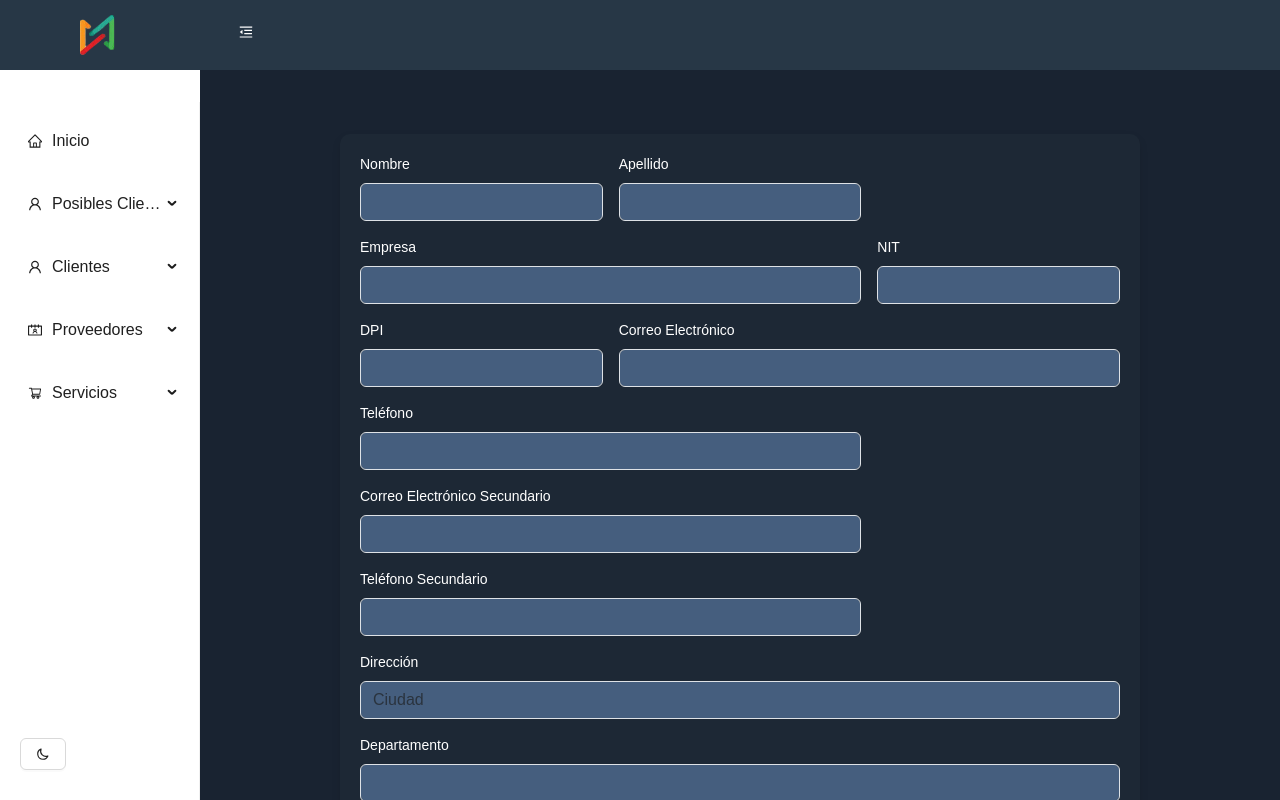
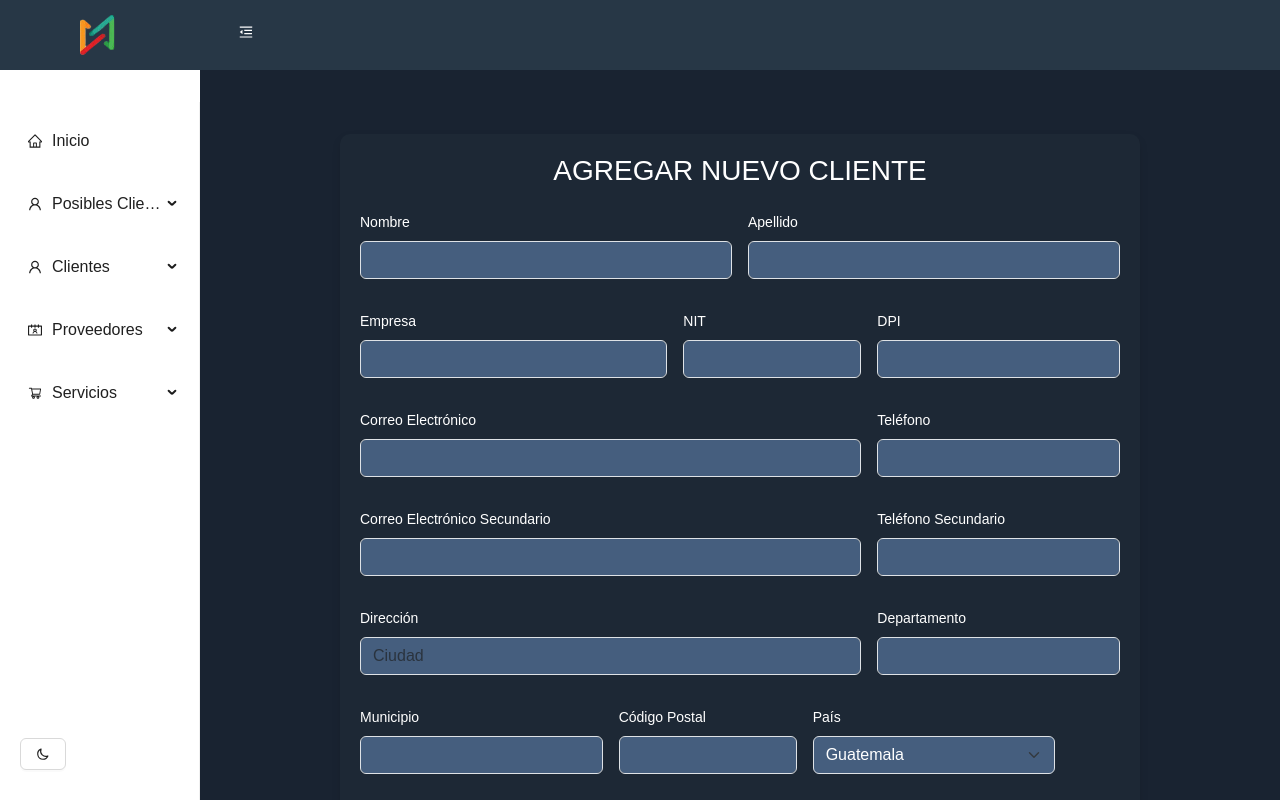
Before and after one commit to Ever-IG/crmqweba, a React (Vite) app in the folder vite-project/: page /NuevoCliente in a window 1280 px wide. Shown: the top 800 px of the page. Built offline with nearby package versions, Linux system fonts and the light colour scheme.

Commit message:
restored

```diff
--- a/vite-project/src/Components/NuevoCliente.jsx
+++ b/vite-project/src/Components/NuevoCliente.jsx
@@ -108,8 +108,10 @@ function NuevoCliente() {
         <div className="NuevoCliente">
         <div className="form-container">
         <form className="row g-3" onSubmit={handleSubmit}>
+        <center><label> <h3> AGREGAR NUEVO CLIENTE </h3> </label> </center>
             {/* Formulario con campos */}
-            <div className="col-md-4">
+            <div className="col-md-6">
+            <div className="form-group mb-3">
                 <label htmlFor="CLI_nombre" className="form-label">Nombre</label>
                 <input
                     type="text"
@@ -119,7 +121,10 @@ function NuevoCliente() {
                     onChange={handleChange}
                 />
             </div>
-            <div className="col-md-4">
+            </div>
+
+            <div className="col-md-6">
+            <div className="form-group mb-3">
                 <label htmlFor="CLI_apellido" className="form-label">Apellido</label>
                 <input
                     type="text"
@@ -129,7 +134,10 @@ function NuevoCliente() {
                     onChange={handleChange}
                 />
             </div>
-            <div className="col-md-8">
+            </div>
+
+            <div className="col-md-5">
+            <div className="form-group mb-3">
                 <label htmlFor="CLI_empresa" className="form-label">Empresa</label>
                 <input
                     type="text"
@@ -139,7 +147,10 @@ function NuevoCliente() {
                     onChange={handleChange}
                 />
             </div>
-            <div className="col-md-4">
+            </div>
+
+            <div className="col-md-3">
+            <div className="form-group mb-3">
                 <label htmlFor="CLI_nit" className="form-label">NIT</label>
                 <input
                     type="text"
@@ -149,7 +160,10 @@ function NuevoCliente() {
                     onChange={handleChange}
                 />
             </div>
+            </div>
+
             <div className="col-md-4">
+            <div className="form-group mb-3">
                 <label htmlFor="CLI_dpi" className="form-label">DPI</label>
                 <input
                     type="text"
@@ -159,7 +173,10 @@ function NuevoCliente() {
                     onChange={handleChange}
                 />
             </div>
+            </div>
+
             <div className="col-md-8">
+            <div className="form-group mb-3">
                 <label htmlFor="CLI_correo_electronico" className="form-label">Correo Electrónico</label>
                 <input
                     type="email"
@@ -169,7 +186,10 @@ function NuevoCliente() {
                     onChange={handleChange}
                 />
             </div>
-            <div className="col-md-8">
+            </div>
+
+            <div className="col-md-4">
+            <div className="form-group mb-3">
                 <label htmlFor="CLI_telefono" className="form-label">Teléfono</label>
                 <input
                     type="text"
@@ -181,7 +201,10 @@ function NuevoCliente() {
                     title="Número de teléfono de 8 dígitos"
                 />
             </div>
+            </div>
+
             <div className="col-md-8">
+            <div className="form-group mb-3">
                 <label htmlFor="CLI_correo_electronico_secundario" className="form-label">Correo Electrónico Secundario</label>
                 <input
                     type="email"
@@ -191,7 +214,10 @@ function NuevoCliente() {
                     onChange={handleChange}
                 />
             </div>
-            <div className="col-md-8">
+            </div>
+
+            <div className="col-md-4">
+            <div className="form-group mb-3">
                 <label htmlFor="CLI_telefono_secundario" className="form-label">Teléfono Secundario</label>
                 <input
                     type="text"
@@ -203,7 +229,10 @@ function NuevoCliente() {
                     title="Número de teléfono de 8 dígitos"
                 />
             </div>
-            <div className="col-12">
+            </div>
+
+            <div className="col-md-8">
+            <div className="form-group mb-3">
                 <label htmlFor="CLI_didreccion" className="form-label">Dirección</label>
                 <input
                     type="text"
@@ -214,7 +243,10 @@ function NuevoCliente() {
                     onChange={handleChange}
                 />
             </div>
-            <div className="col-12">
+            </div>
+
+            <div className="col-md-4">
+            <div className="form-group mb-3">
                 <label htmlFor="CLI_departamento" className="form-label">Departamento</label>
                 <input
                     type="text"
@@ -224,7 +256,10 @@ function NuevoCliente() {
                     onChange={handleChange}
                 />
             </div>
-            <div className="col-md-6">
+            </div>
+
+            <div className="col-md-4">
+            <div className="form-group mb-3">
                 <label htmlFor="CLI_municipio" className="form-label">Municipio</label>
                 <input
                     type="text"
@@ -234,7 +269,10 @@ function NuevoCliente() {
                     onChange={handleChange}
                 />
             </div>
-            <div className="col-md-2">
+            </div>
+
+            <div className="col-md-3">
+            <div className="form-group mb-3">
                 <label htmlFor="CLI_codigo_postal" className="form-label">Código Postal</label>
                 <input
                     type="number"
@@ -246,7 +284,10 @@ function NuevoCliente() {
                     max="99999"
                 />
             </div>
+            </div>
+
             <div className="col-md-4">
+            <div className="form-group mb-3">
                 <label htmlFor="CLI_pais" className="form-label">País</label>
                 <select
                     name="CLI_pais"
@@ -259,8 +300,12 @@ function NuevoCliente() {
                     <option value="MX">México</option>
                 </select>
             </div>
-            <div className="col-12">
+            </div>
+
+            <div className="col sm-12">
+            <div className="form-group mb-3">
                 <button type="submit" className="btn btn-primary">Agregar Cliente</button>
+            </div>
             </div>
             <ToastContainer />
         </form>
--- a/vite-project/src/Components/NuevoPosibleCliente.jsx
+++ b/vite-project/src/Components/NuevoPosibleCliente.jsx
@@ -95,7 +95,7 @@ function NuevoPosibleCliente() {
         <div className="NuevoPosibleCliente">
         <div className="form-container">
             <ToastContainer />
-            <h2 className="mb-4">Agregar Posible Cliente</h2>
+            <center><label> <h3> AGREGAR NUEVO POSIBLE CLIENTE </h3> </label> </center>
             <form onSubmit={handleSubmit} className="row g-3">
                 {/* Input fields for all the columns */}
                 <div className="col-md-6">
--- a/vite-project/src/Components/NuevoServicio.jsx
+++ b/vite-project/src/Components/NuevoServicio.jsx
@@ -77,7 +77,7 @@ function NuevoServicio() {
             <div className="NuevoCliente">
             <div className="form-container">
             <form className="row g-3" onSubmit= {handleSubmit}>
-
+                <center><label> <h3> AGREGAR NUEVO SERVICIO </h3> </label> </center>
                 <div className="col-md-8">
                 <div className="form-group mb-3">
                     <label htmlFor="SER_nombre">Nombre del Servicio</label>
@@ -123,8 +123,9 @@ function NuevoServicio() {
                     />
                 </div>
                 </div>
+                <div className="col md-10">
                 <button type="submit" className="btn btn-primary">Agregar Servicio</button>
-            <ToastContainer />
+                </div>
             </form>
         </div>
         </div>
--- a/vite-project/src/index.css
+++ b/vite-project/src/index.css
@@ -194,3 +194,10 @@ td.opciones button {
   background-color: #455e7e;
   color: #fff;
 }
+
+h2{
+  color: #fff;
+  font-style: unset;
+  font-size: large;
+  text-align: center;
+}
```
Also changed, not shown: vite-project/src/Components/NuevoProveedor.jsx (+39 -3 lines).
